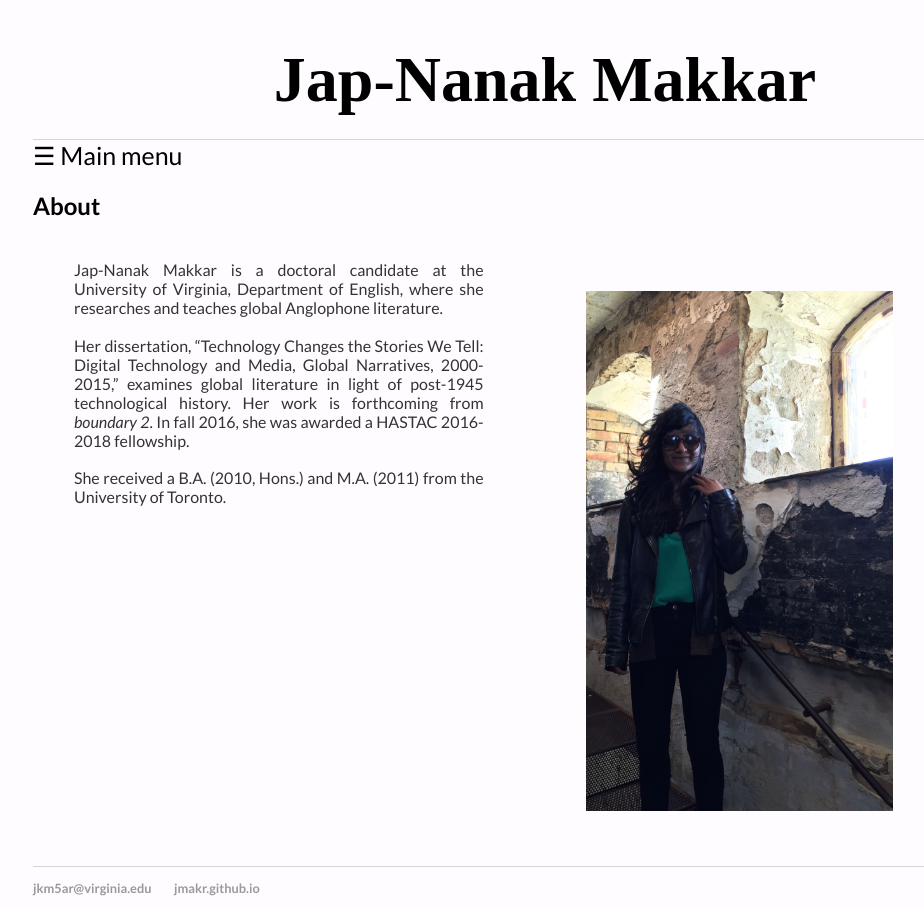
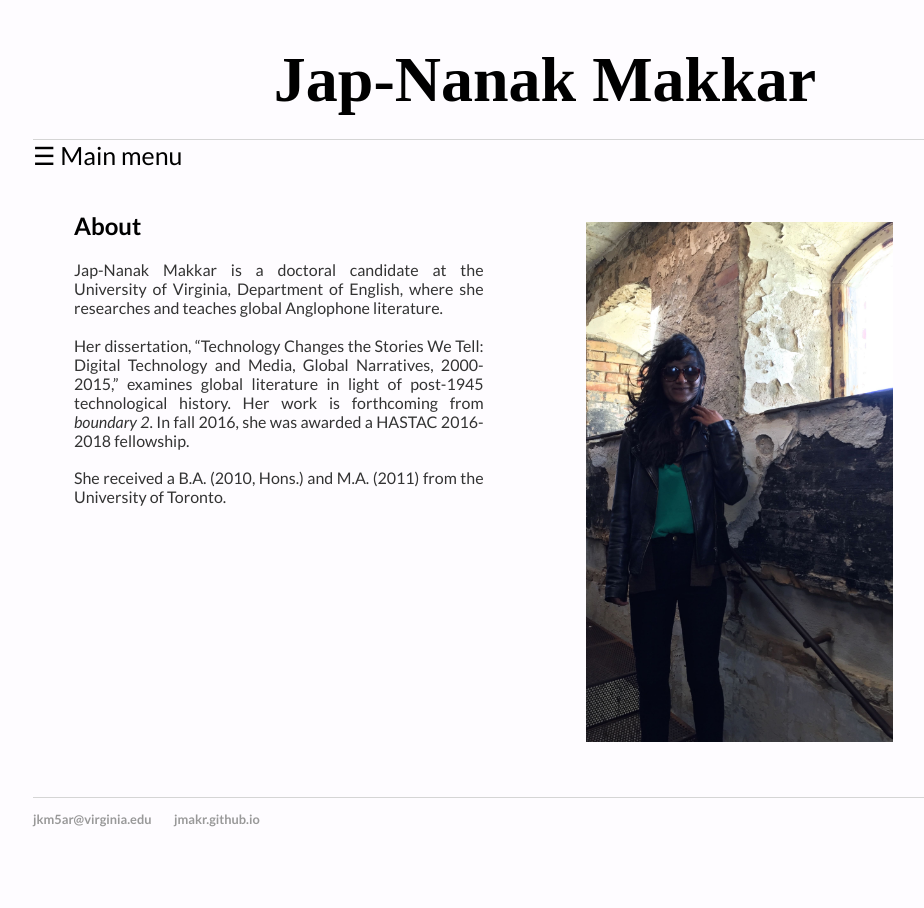
Before and after one commit to jmakr/jmakr.github.io, a Jekyll site: the page built from index.html, in a window 1280 px wide. Shown: the whole page, without its empty margins (95-1019 px from the left). Built offline with Jekyll 4.4.1, drawn with Linux system fonts in a browser that asks for light colours.

Commit message:
Update index.html

```diff
--- a/index.html
+++ b/index.html
@@ -3,12 +3,12 @@ layout: default
 title: About
 ---
 
-<h2>{{ page.title }}</h2>
+
 <div style="width: 100%">
 <div class="blurb">
 
 
-
+	<h2>{{ page.title }}</h2>
 
 	<p2 align="justify">Jap-Nanak Makkar is a doctoral candidate at the University of Virginia, Department of English, where she researches and teaches global Anglophone literature.</p>
 
```
